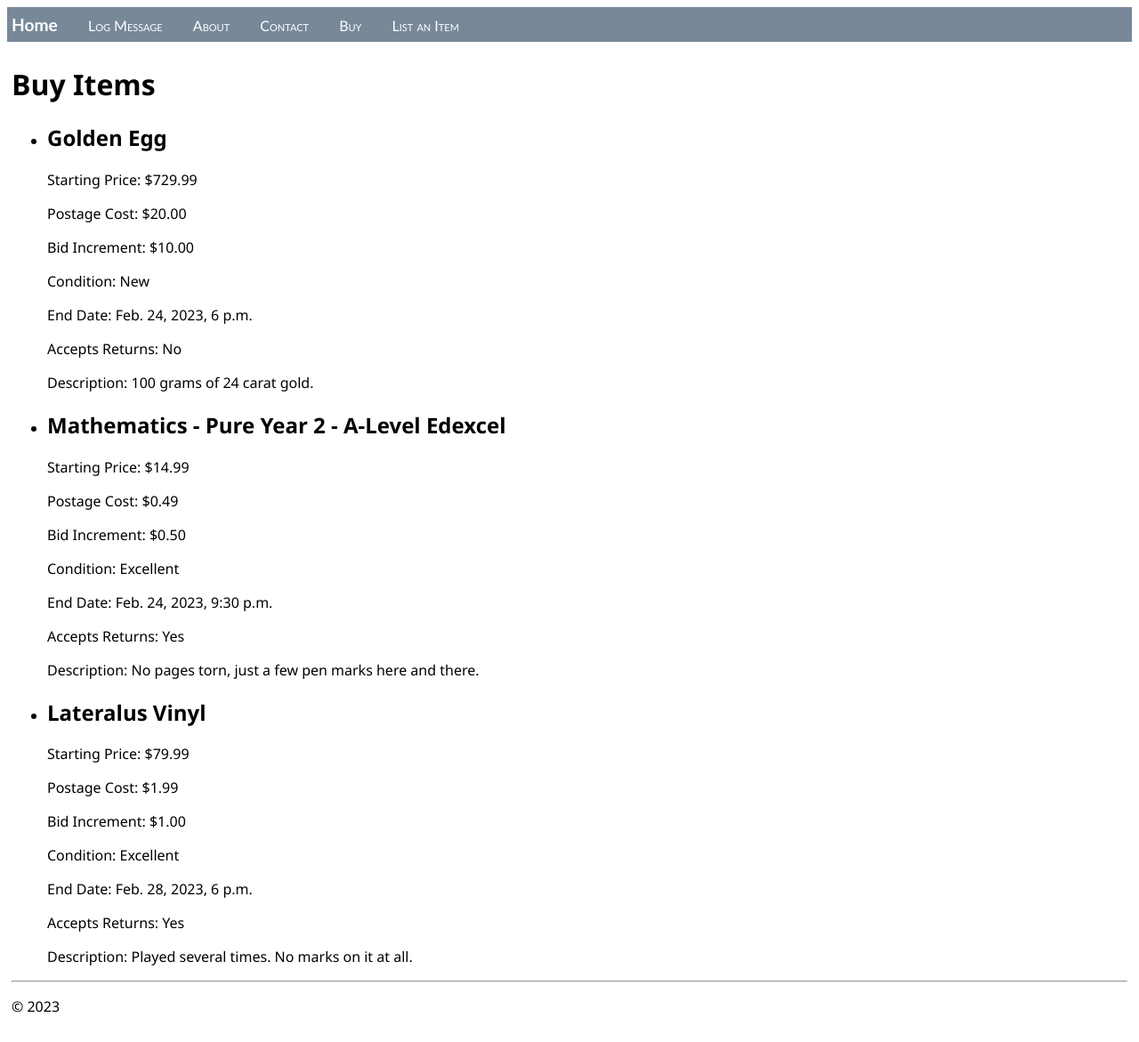
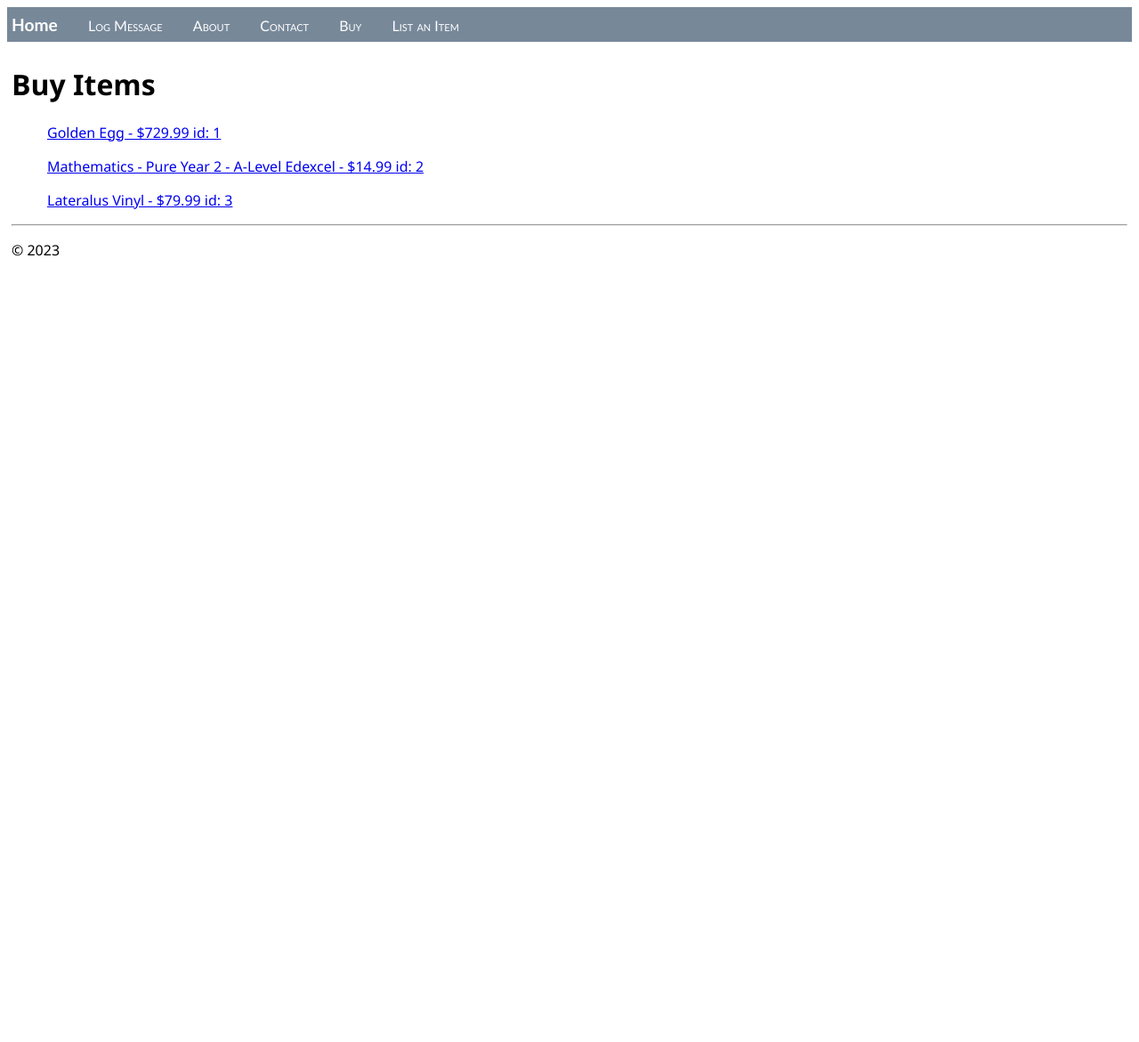
Before and after one commit to MeanMachine0/auctionWebApp, a Django app: page /buy/ in a window 1280 px wide. Shown: the whole page at 89% size. After the commit the page ends 288 px from the top, so only its background shows below. Run offline with Django 4.2, Linux system fonts and the light colour scheme; data comes from the database, SQL or seed files in the repository; both versions use the stored data as it was after the commit.

Commit message:
Items are collapsed and have links on buy page

```diff
--- a/hello/templates/hello/buy.html
+++ b/hello/templates/hello/buy.html
@@ -6,16 +6,9 @@
   <h1>Buy Items</h1>
   <ul>
     {% for item in items %}
-      <li>
-        <h2>{{ item.name }}</h2>
-        <p>Starting Price: ${{ item.startingPrice }}</p>
-        <p>Postage Cost: ${{ item.postageCost }}</p>
-        <p>Bid Increment: ${{ item.bidIncrement }}</p>
-        <p>Condition: {{ item.get_condition_display }}</p>
-        <p>End Date: {{ item.endDateTime }}</p>
-        <p>Accepts Returns: {% if item.acceptReturns %}Yes{% else %}No{% endif %}</p>
-        <p>Description: {{ item.description }}</p>
-      </li>
+      <a href={{ item.id }}>
+        <p>{{ item.name }} - ${{ item.startingPrice }} id: {{ item.id }}</p>
+      </a>
     {% empty %}
       <li>No items found.</li>
     {% endfor %}
```
Also changed, not shown: db.sqlite3, hello/forms.py (line endings or trailing spaces).
